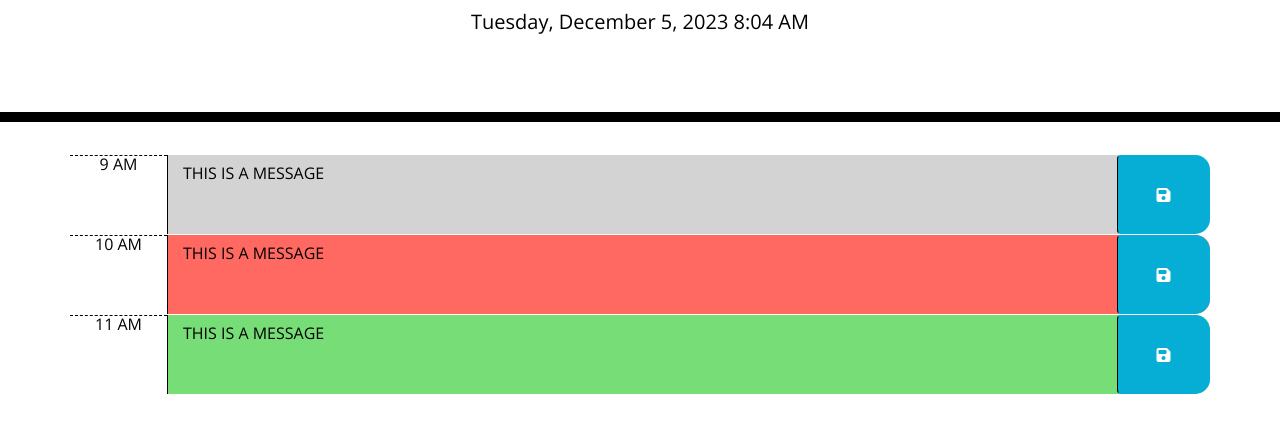
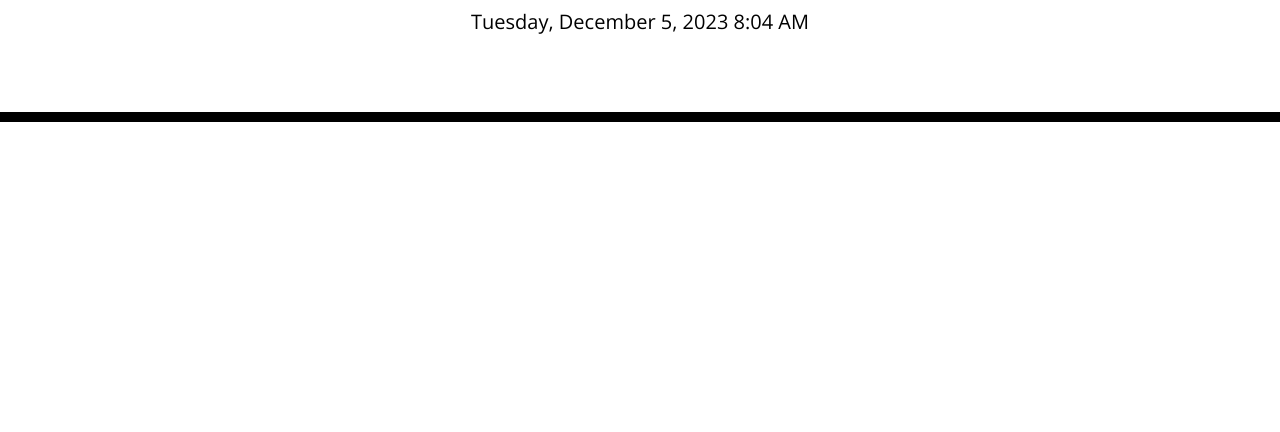
Before and after one commit to eplp/workday-scheduler-b, a plain HTML site: page index.html in a window 1280 px wide. Shown: the part 182-614 px from the top of the page. Drawn offline with nearby package versions, Linux system fonts and the light colour scheme.

```diff
--- a/index.html
+++ b/index.html
@@ -18,33 +18,6 @@
       </header>
       <div id="time-blocks" class="container mx-auto time-blocks">
          <!-- Timeblocks go here -->
-         <div id="time-block" class="time-block row past">
-            <div id="time-id" class="hour col">9 AM</div>
-            <textarea name="" id="text-area-id" rows="3" class="textarea col-10 description">
-THIS IS A MESSAGE</textarea
-            >
-            <button id="button-id" class="btn saveBtn col">
-               <i id="icon-id" class="icon-id fa-solid fa-floppy-disk"></i>
-            </button>
-         </div>
-         <div id="time-block" class="time-block row present">
-            <div id="time-id" class="hour col">10 AM</div>
-            <textarea name="" id="text-area-id" rows="3" class="textarea col-10 description">
-THIS IS A MESSAGE</textarea
-            >
-            <button id="button-id" class="btn saveBtn col">
-               <i id="icon-id" class="icon-id fa-solid fa-floppy-disk"></i>
-            </button>
-         </div>
-         <div id="time-block" class="time-block row future">
-            <div id="time-id" class="hour col">11 AM</div>
-            <textarea name="" id="text-area-id" rows="3" class="textarea col-10 description">
-THIS IS A MESSAGE</textarea
-            >
-            <button id="button-id" class="btn saveBtn col">
-               <i id="icon-id" class="icon-id fa-solid fa-floppy-disk"></i>
-            </button>
-         </div>
       </div>
 
       <script src="https://kit.fontawesome.com/b39604a98c.js" crossorigin="anonymous"></script>
```
